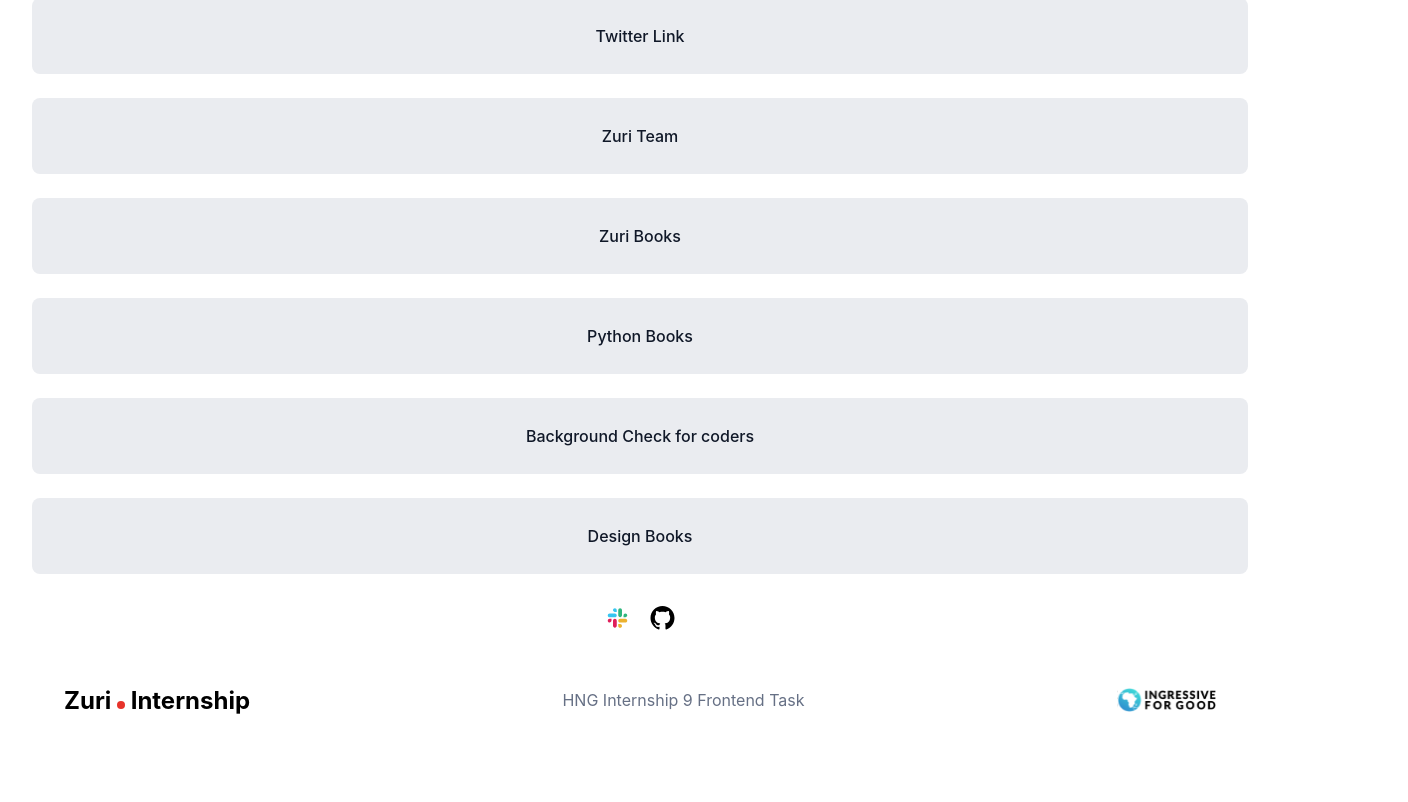
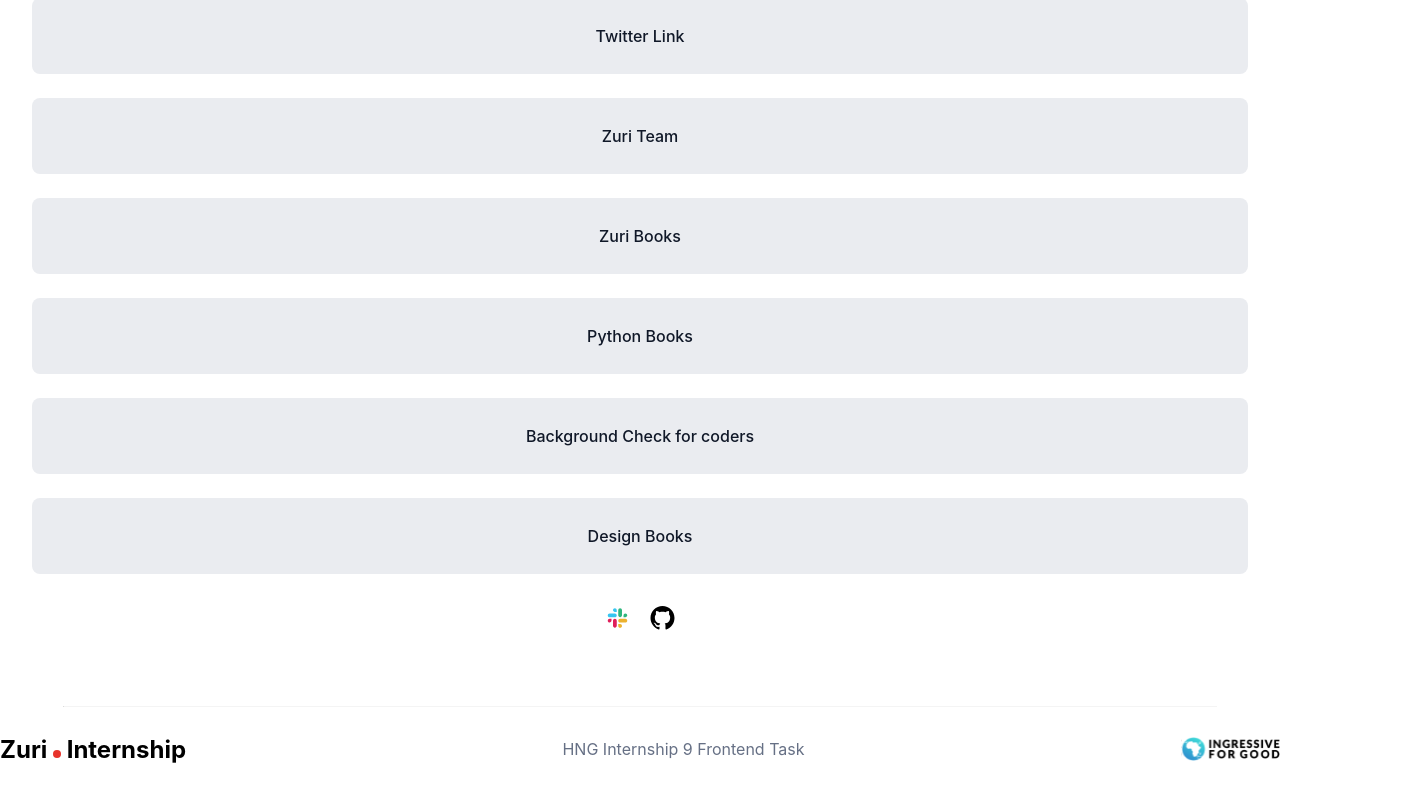
Before and after one commit to MadeByIbukunoluwa/HNGtask1, a React (Vite) app: page / in a window 1280 px wide. Shown: the part 218-1020 px from the top of the page, 1408 px wide, since content can reach past the window. Built offline with nearby package versions, Linux system fonts and the light colour scheme.

Commit message:
changes added

```diff
--- a/src/App.jsx
+++ b/src/App.jsx
@@ -3,11 +3,11 @@ import './App.css'
 import Footer from './components/Footer/Footer'
 function App() {
    return (
-    <main className="app">
-        <Container/>
-        {/* <Footer/> */}
-    </main>
-  )
+     <main className="app">
+       <Container />
+       <Footer />
+     </main>
+   );
 }
 
 export default App
--- a/src/components/Footer/Footer.css
+++ b/src/components/Footer/Footer.css
@@ -3,8 +3,9 @@
     flex-direction: column;
     padding: 40px, 0px, 40px, 0px;
     width: 100%;
-    margin-bottom: 0 auto 30px auto;
-    /* max-width: 1152px; */
+    margin-left:10%;
+    margin-bottom:40px;
+    max-width: 1440px;
 }
 
 .ingressive__img {
@@ -15,10 +16,12 @@
 .hng__text {
     color:#667085;
 }
-.zuri__logo {
-    /* height: 18.582px; */
-    /* width: 138.775px; */
+.line__break {
+    border-top: 1px #eaecf0;
+    width:90%;
+    opacity:0.6;
 }
+
 .zuri__logo span {
     background: #e7332b;
         border-radius: 50%;
@@ -33,12 +36,7 @@
         flex-direction: row;
         justify-content: space-between;
         align-items: center;
+        margin-left:0;
+        padding:0 10%;
     }
-    .zuri__img {
-
-    }
-     /* .ingressive__img {
-            transform: scale(1.5);
-     } */
-
 }
--- a/src/components/Footer/Footer.jsx
+++ b/src/components/Footer/Footer.jsx
@@ -5,6 +5,8 @@ import "./Footer.css"
 
 const Footer = () => {
   return (
+    <>
+    <hr className='line__break'/>
       <footer className="main__footer">
         {/* <img src={zurilogo} alt="" className='zuri__img' /> */}
         <div className="zuri__logo">
@@ -15,6 +17,7 @@ const Footer = () => {
         <p className="hng__text">HNG Internship 9 Frontend Task</p>
         <img src={ingressiveforgood} alt="" className="ingressive__img" />
       </footer>
+    </>
   );
 }
 
--- a/src/components/MainBody/Container/Container.css
+++ b/src/components/MainBody/Container/Container.css
@@ -7,5 +7,12 @@
     max-width: 1280px;
     padding: 64px 0px 64px;
     gap: 32px;
-    width: 90%;
+    width: 80%;
 }
+
+
+@media screen and (min-width:700px) {
+    .container {
+            width:90%;
+        }
+}
--- a/src/components/MainBody/Container/Container.jsx
+++ b/src/components/MainBody/Container/Container.jsx
@@ -3,7 +3,6 @@ import "./Container.css"
 import Header from '../Header/Header';
 import Socials from '../Socials/Socials';
 import Body from '../Body/Body';
-import Footer from '../../Footer/Footer';
 
 const Container = () => {
 
@@ -12,7 +11,6 @@ const Container = () => {
       <Header/>
         <Body/>
     <Socials/>
-    <Footer/>
     </div>
   );
 }
```
Also changed, not shown: src/components/MainBody/Body/Body.css (line endings or trailing spaces). Lines whose indentation alone changed are shown as unchanged.
